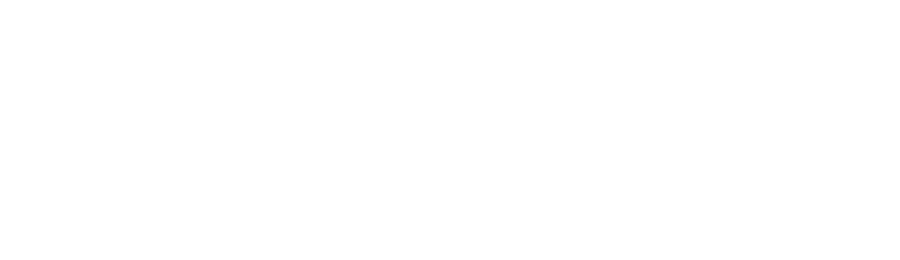
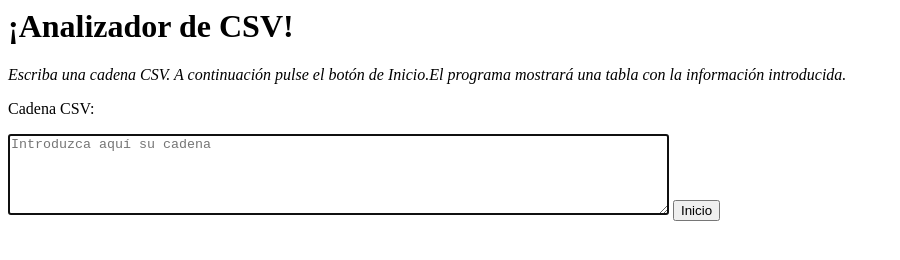
Before and after one commit to Jgweyler/csv, a plain HTML site: page index.html in a window 1280 px wide. Shown: the whole page, without its empty margins (0-900 px from the left). Drawn offline with nearby package versions, Linux system fonts and the light colour scheme.

Commit message:
Estructura html acabada.

```diff
--- a/index.html
+++ b/index.html
@@ -1,3 +1,30 @@
 <html>
+	<head>
+		<meta http-equiv="Content-Type" content="text/html; charset=UTF-8">
+		<title>Analizador CSV </title>
+		<link href="style.css" rel= "stylesheet" type "text/css">
 
+		<script type="text/javascript" src="underscore-min.js"></script>
+		<script type="text/javascript" src="jquery.min.js"></script>
+		<script type="text/javascript" src="csv.js"></script>
+ 	</head>
+	<body>
+		<h1>¡Analizador de CSV!</h1>
+		<div>
+			<i> Escriba una cadena CSV. A continuación pulse el botón de Inicio.El programa mostrará una tabla con
+				la información introducida.
+			</i>
+		    <div id="contenedor"> <!-- "Contenedor" que contendrá tanto la entrada como salida del programa-->
+			<p> Cadena CSV: </p>
+			<textarea autofocus cols="80" rows="5" id="escritura" placeholder="Introduzca aquí su cadena" size="50"></textarea>
+			<!-- Si se modifica el campo de escritura, se llama a la función calcularTemp() definida en temperatura.js-->
+			<button type="button">Inicio</button><br>
+    		<span class="output" id="resultado"></span>
+		</div> <!--fin del contenedor-->
+
+		<!--<div id="enlace">
+			<a align="center" href="test/index.html"> Pulse aquí para ver las pruebas </a>
+		</div>-->
+		</div>
+	</body>
 </html>
```
